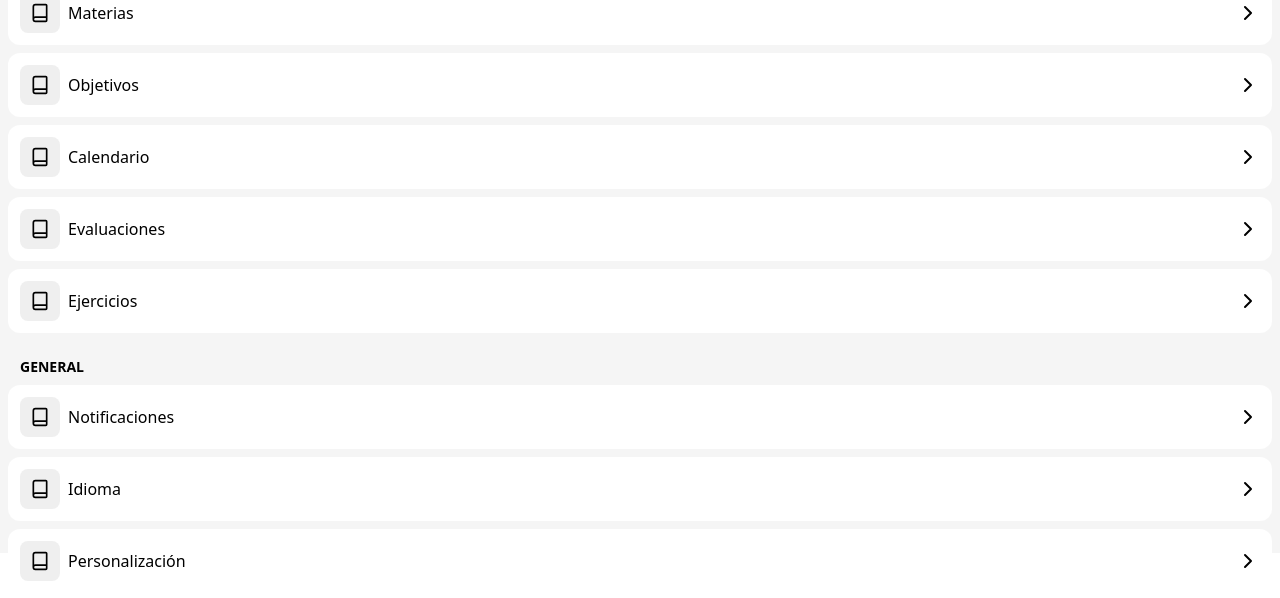
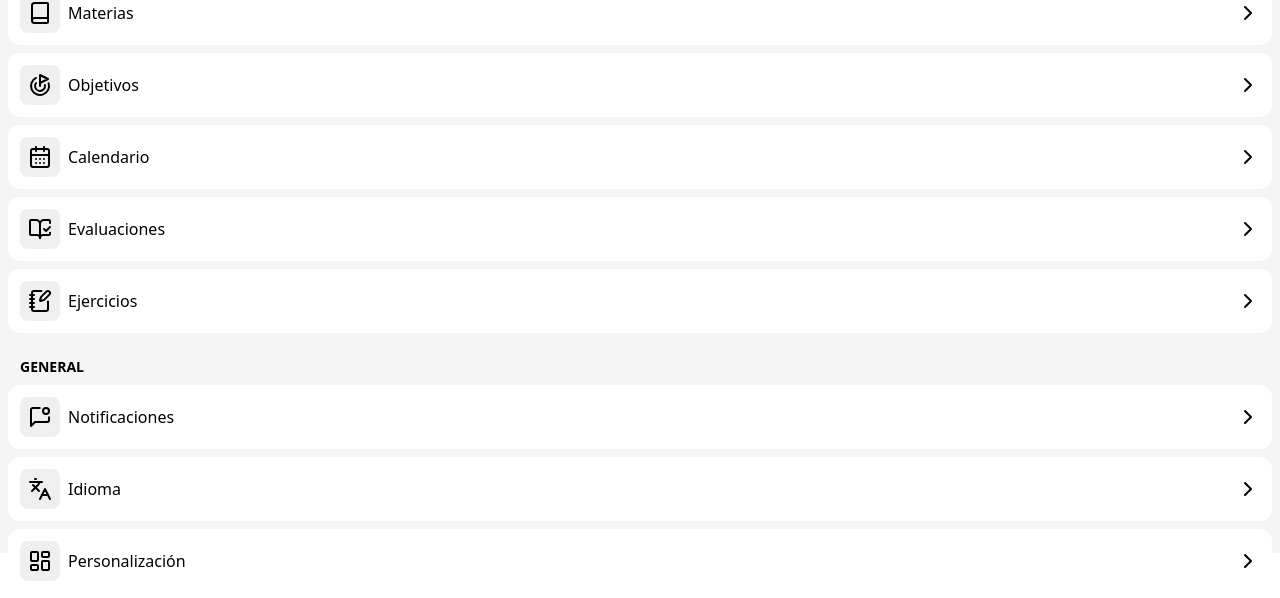
Before and after one commit to Sebastian-Winter12/libelo-back, a Vue app: page /settings in a window 1280 px wide. Shown: the part 247-845 px from the top of the page. Built offline with nearby package versions, Linux system fonts and the light colour scheme.

Commit message:
Update icons and sizes in SettingsView.vue and BaseItem.vue

```diff
--- a/src/components/Settings/BaseItem.vue
+++ b/src/components/Settings/BaseItem.vue
@@ -24,7 +24,7 @@ defineProps({
             </template>
             <template v-else>
                 <div class="flex items-center justify-center bg-neutral-200/60 size-10 rounded-lg">
-                    <component :is="icon" :size="20" />
+                    <component :is="icon" :size="24" />
                 </div>
             </template>
             <p>{{ title }}</p>
--- a/src/views/SettingsView.vue
+++ b/src/views/SettingsView.vue
@@ -3,7 +3,7 @@ import BaseBody from "@/components/BaseBody.vue";
 import BaseNav from "@/components/BaseNav.vue";
 import LabelTitle from "@/components/Settings/LabelTitle.vue";
 import BaseItem from "@/components/Settings/BaseItem.vue";
-import { Book } from "lucide-vue-next";
+import { Book, BookOpenCheck, CalendarDays, Goal, Languages, LayoutDashboard, MessageSquareDot, NotebookPen } from "lucide-vue-next";
 </script>
 
 <template>
@@ -15,15 +15,15 @@ import { Book } from "lucide-vue-next";
             </LabelTitle>
             <LabelTitle label="Aprendizaje">
                 <BaseItem title="Materias" :icon="Book" />
-                <BaseItem title="Objetivos" :icon="Book" />
-                <BaseItem title="Calendario" :icon="Book" />
-                <BaseItem title="Evaluaciones" :icon="Book" />
-                <BaseItem title="Ejercicios" :icon="Book" />
+                <BaseItem title="Objetivos" :icon="Goal" />
+                <BaseItem title="Calendario" :icon="CalendarDays" />
+                <BaseItem title="Evaluaciones" :icon="BookOpenCheck" />
+                <BaseItem title="Ejercicios" :icon="NotebookPen" />
             </LabelTitle>
             <LabelTitle label="General">
-                <BaseItem title="Notificaciones" :icon="Book" />
-                <BaseItem title="Idioma" :icon="Book" />
-                <BaseItem title="Personalización" :icon="Book" />
+                <BaseItem title="Notificaciones" :icon="MessageSquareDot" />
+                <BaseItem title="Idioma" :icon="Languages" />
+                <BaseItem title="Personalización" :icon="LayoutDashboard" />
             </LabelTitle>
         </div>
     </BaseBody>
```
